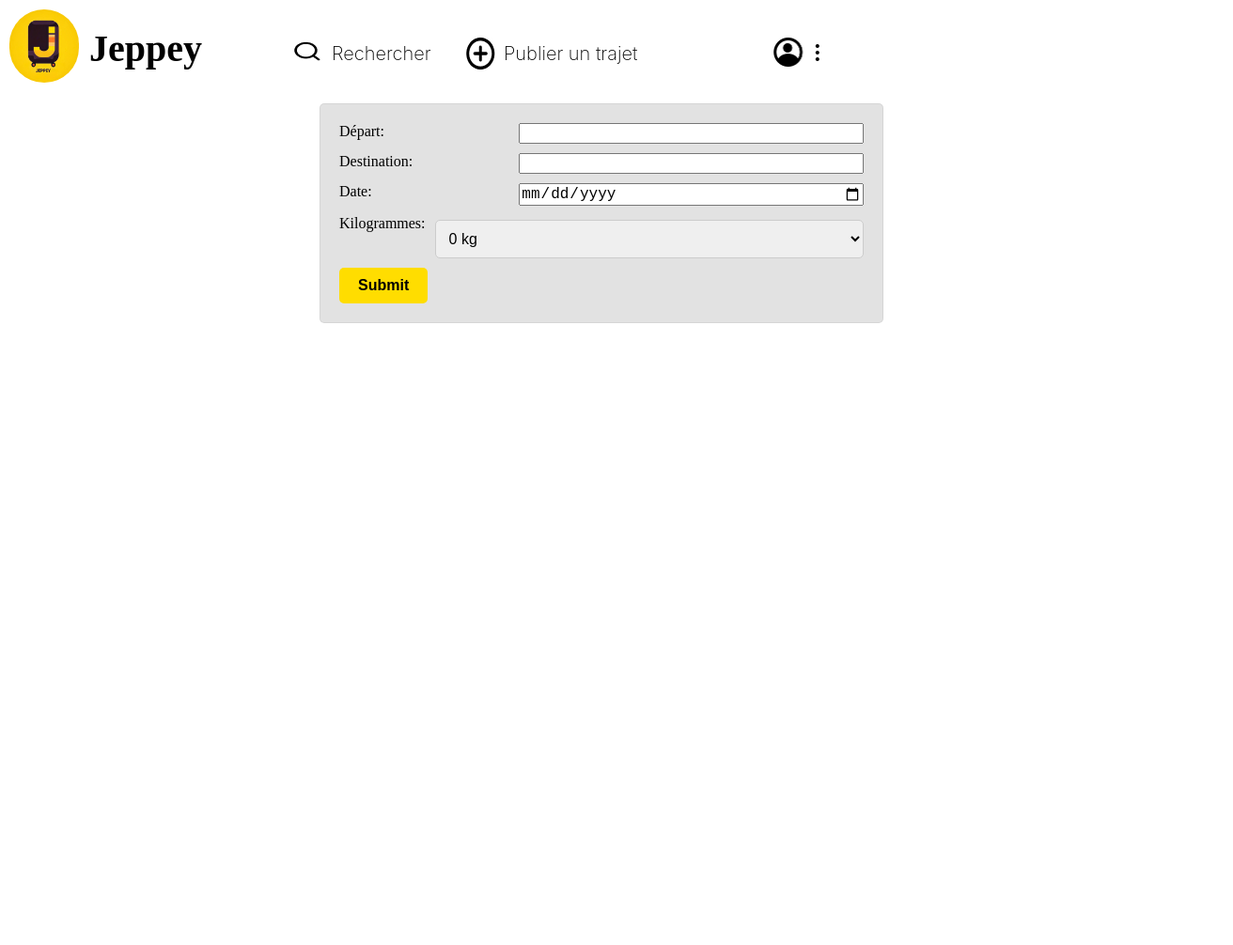
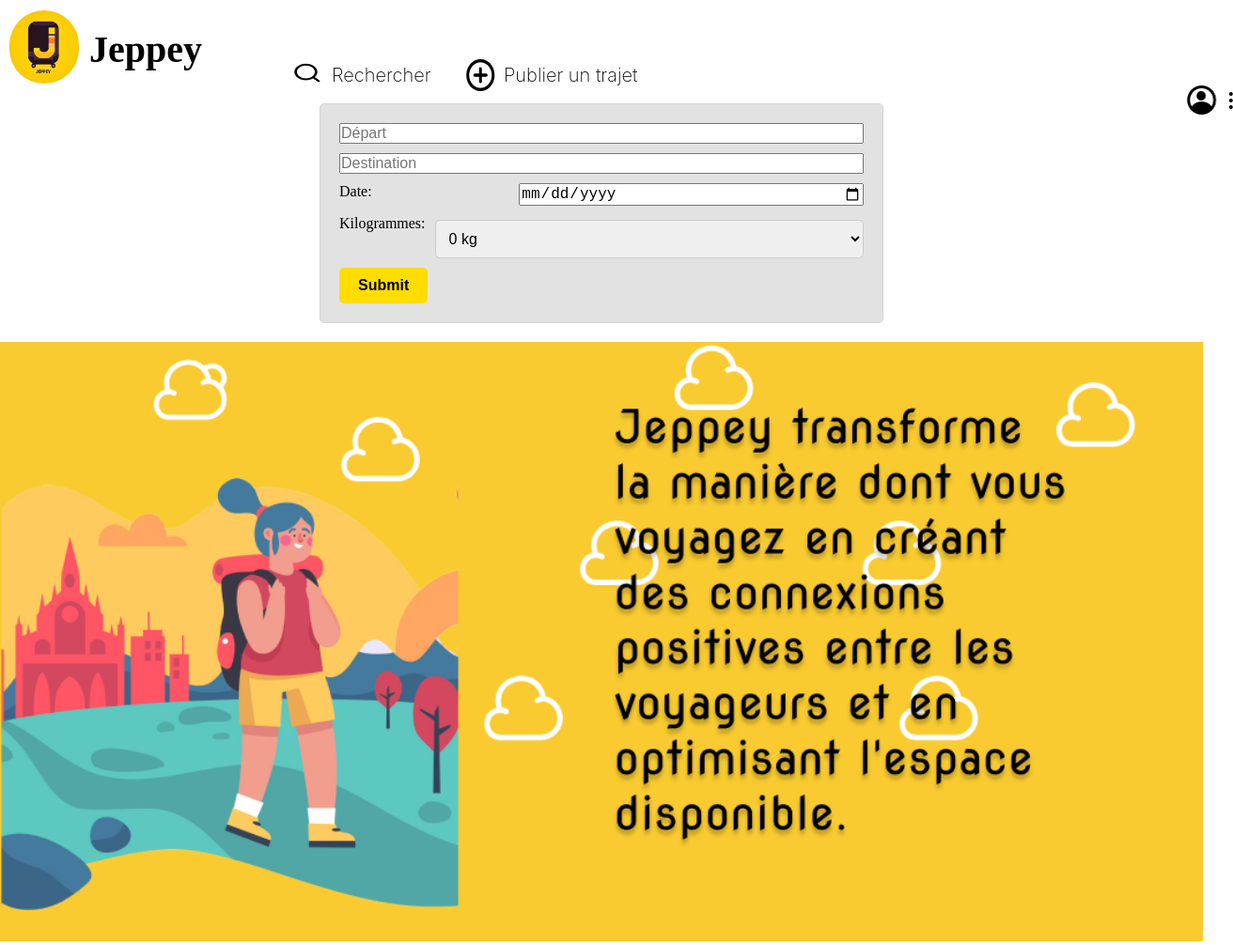
Before and after one commit to bobelbuho/version1-html, a plain HTML site: page index.html in a window 1280 px wide. Shown: the whole page at 94% size, 1312 px wide, since content can reach past the window. Before the commit the page ends 800 px from the top, so only its background shows below. Drawn offline with Linux system fonts and the light colour scheme.

Commit message:
ajout slide 1

```diff
--- a/index.html
+++ b/index.html
@@ -48,15 +48,13 @@
  <!----------------------BARRE DE RECHERCHE--------------------------->
   <div class="form-container">
     <form id="travel-form">
-        <div class="form-row">
-            <label for="departure">Départ:</label>
-            <input type="text" id="departure" name="departure" required>
+        <div class="form-row departure">
+            <input type="text" id="departure" placeholder="Départ" name="departure" required>
         </div>
-        <div class="form-row">
-            <label for="destination">Destination:</label>
-            <input type="text" id="destination" name="destination" required>
+        <div class="form-row destination">
+            <input type="text" id="destination" placeholder="Destination" name="destination" required>
         </div>
-        <div class="form-row">
+        <div class="form-row ">
             <label for="date">Date:</label>
             <input type="date" id="date" name="date" required>
         </div>
@@ -68,13 +66,20 @@
                 <option value="10">10 kg</option>
                 <option value="15">15 kg</option>
                 <option value="20">20 kg</option>
-                <!-- Additional options can be added here -->
             </select>
         </div>
         <button type="submit" class="submit-btn">Submit</button>
     </form>
 </div>
 
+    <!-----------------SLIDE IMAGE 1---------------------------->
+<main>
+    <div class="full-width-image">
+      <img src="./img/slide1.png">
+    </div>
+
+
+</main>
 
 
 
--- a/styles.css
+++ b/styles.css
@@ -4,10 +4,20 @@
    box-sizing: border-box;
    font-size: 16px;
 }
+html, body {
+  width: 100%;
+  height: 100%;
+  margin: 0;
+  padding: 0;
+
+}
 
 /* Styles de base pour la barre de navigation */
 .header {
     display: flex;
+    width: 100%;
+    height: auto;
+    align-items: center;
   }
 
   .navBar {
@@ -18,6 +28,7 @@
     background-color: white;
     color: #000000;
     display: flex;
+    align-items: center;
   }
 
   /* Styles pour les écrans plus grands (par défaut) */
@@ -110,10 +121,10 @@
   .profil-picture {
     width: 49px;
     height: 31px;
-    left: 560px;
+    left: 1000px;
     margin-left: 0px;
     top: 10px;
-    position: absolute;
+    position: relative;
   }
 
 /* Container for the form */
@@ -171,3 +182,13 @@ select {
         margin-bottom: 5px;
     }
 }
+
+.full-width-image {
+  width: 100%;
+  max-height: auto;
+}
+
+.full-width-image img {
+  width: 100%;
+  height: auto;
+}
```
Also changed, not shown: img/slide1.png (added).
